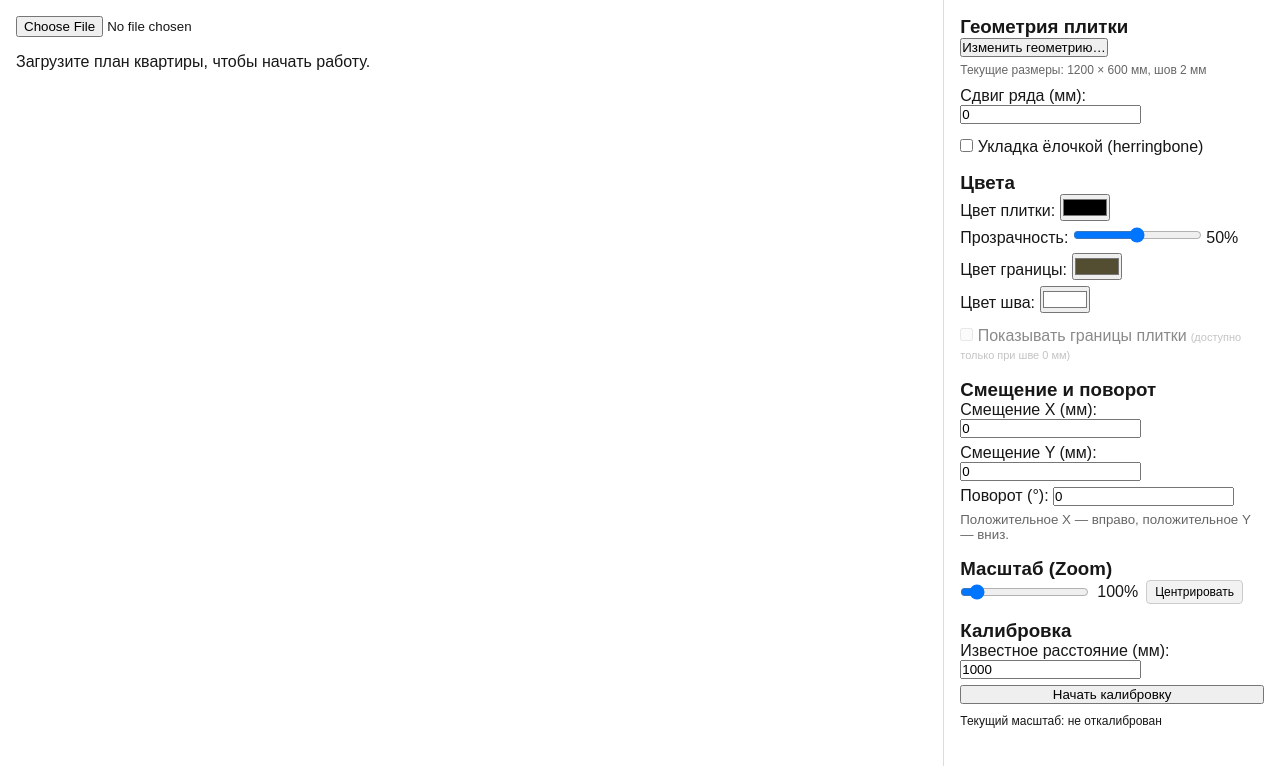
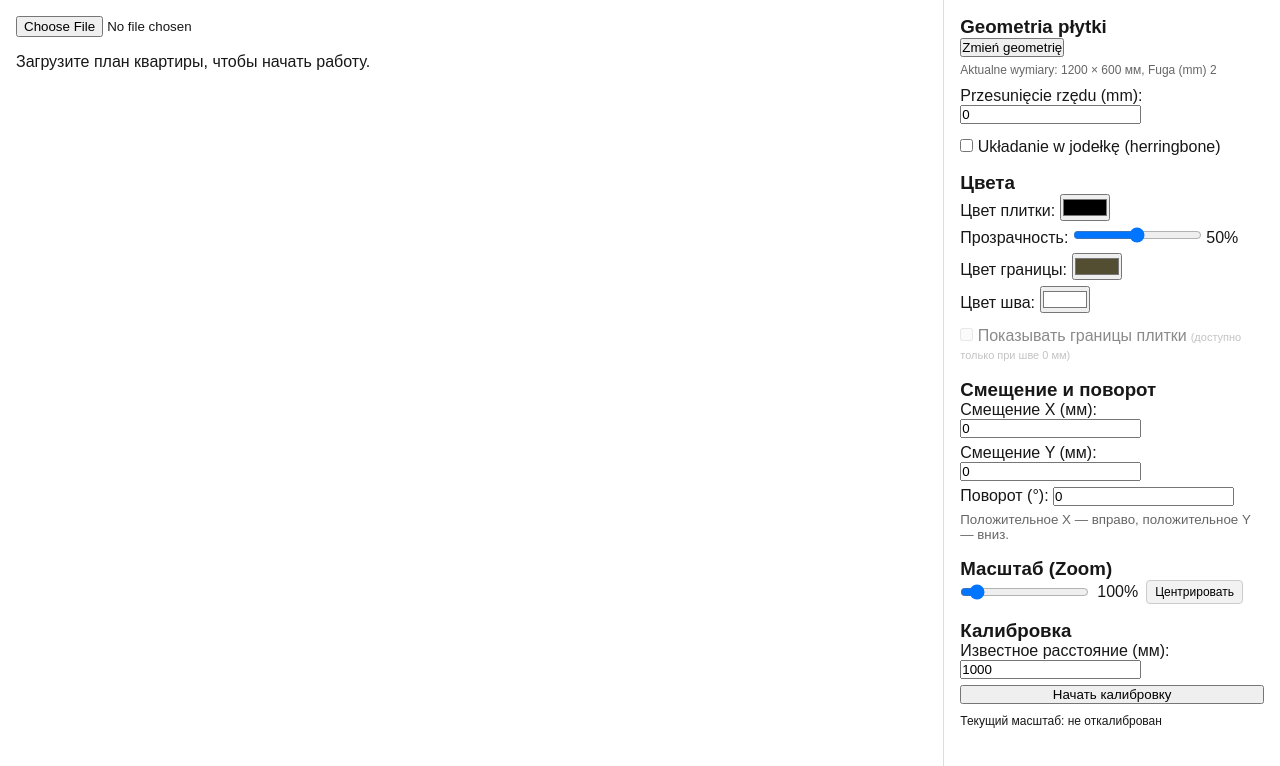
Before and after one commit to BuffonPLIT/tiles, a Next.js app: page / in a window 1280 px wide. Shown: the top 766 px of the page. Built offline with nearby package versions, Linux system fonts and the light colour scheme.

Commit message:
main: i18n

```diff
--- /dev/null
+++ b/i18n.js
@@ -0,0 +1,28 @@
+"use client";
+
+import i18n from "i18next";
+import { initReactI18next } from "react-i18next";
+import HttpBackend from "i18next-http-backend";
+
+// Default namespace
+export const defaultNS = "common";
+
+i18n
+  .use(HttpBackend)
+  .use(initReactI18next)
+  .init({
+    lng: "pl", // default UI language
+    fallbackLng: "pl", // fallback (if translation missing)
+    ns: [defaultNS],
+    defaultNS,
+
+    interpolation: {
+      escapeValue: false, // react already protects against XSS
+    },
+
+    backend: {
+      loadPath: "/locales/{{lng}}/{{ns}}.json",
+    },
+  });
+
+export default i18n;
--- /dev/null
+++ b/public/locales/pl/common.json
@@ -0,0 +1,8 @@
+{
+  "tile_geometry": "Geometria płytki",
+  "change_geometry": "Zmień geometrię",
+  "current_dimensions": "Aktualne wymiary",
+  "grout_mm": "Fuga (mm)",
+  "row_offset_mm": "Przesunięcie rzędu (mm)",
+  "herringbone": "Układanie w jodełkę"
+}
--- a/src/app/components/Sidebar.js
+++ b/src/app/components/Sidebar.js
@@ -1,6 +1,7 @@
 "use client";
 
 import React, { useState, useEffect } from "react";
+import { useTranslation } from "react-i18next";
 import PopupGeometryModal from "./PopupGeometryModal";
 
 function Sidebar({
@@ -14,6 +15,15 @@ function Sidebar({
   pxPerMm,
   onCenterView,
 }) {
+  const { t } = useTranslation();
+
+  // flag to avoid calling t() during SSR
+  const [isClient, setIsClient] = useState(false);
+
+  useEffect(() => {
+    setIsClient(true);
+  }, []);
+
   // Local copy of settings to reduce renders (debounced sync)
   const [localSettings, setLocalSettings] = useState(tileSettings);
 
@@ -43,6 +53,14 @@ function Sidebar({
     }));
   };
 
+  // helpers to render translated / fallback text
+  const txtTileGeometry = isClient ? t("tile_geometry") : "Геометрия плитки";
+  const txtChangeGeometry = isClient ? t("change_geometry") : "Изменить геометрию…";
+  const txtCurrentDimensions = isClient ? t("current_dimensions") : "Текущие размеры";
+  const txtGroutMm = isClient ? t("grout_mm") : "Шов (мм)";
+  const txtRowOffset = isClient ? t("row_offset_mm") : "Сдвиг ряда (мм)";
+  const txtHerringbone = isClient ? t("herringbone") : "Укладка ёлочкой";
+
   return (
     <>
       {/* Geometry popup */}
@@ -67,17 +85,17 @@ function Sidebar({
       {/*      TILE GEOMETRY (POPUP)    */}
       {/* ============================= */}
       <section>
-        <h3>Геометрия плитки</h3>
+        <h3>{txtTileGeometry}</h3>
 
-        <button onClick={() => setGeoModalOpen(true)}>Изменить геометрию…</button>
+        <button onClick={() => setGeoModalOpen(true)}>{txtChangeGeometry}</button>
 
         <div style={{ marginTop: 6, fontSize: 12, color: "#666" }}>
-          Текущие размеры: {localSettings.tileWidthMm} × {localSettings.tileLengthMm} мм, шов {localSettings.groutMm} мм
+          {txtCurrentDimensions}: {localSettings.tileWidthMm} × {localSettings.tileLengthMm} мм, {txtGroutMm} {localSettings.groutMm}
         </div>
 
         <div style={{ display: "flex", flexDirection: "column", gap: 6, marginTop: 10 }}>
           <label>
-            Сдвиг ряда (мм):{" "}
+            {txtRowOffset}:{" "}
             <input
               type="number"
               value={localSettings.rowOffsetMm ?? ""}
@@ -91,7 +109,7 @@ function Sidebar({
               checked={localSettings.pattern === "herringbone"}
               onChange={(e) => update("pattern", e.target.checked ? "herringbone" : "grid")}
             />{" "}
-            Укладка ёлочкой (herringbone)
+            {txtHerringbone} (herringbone)
           </label>
         </div>
       </section>
@@ -129,7 +147,6 @@ function Sidebar({
             Цвет шва: <input type="color" value={localSettings.groutColor} onChange={(e) => update("groutColor", e.target.value)} />
           </label>
 
-          {/* NEW: border visibility depends on grout thickness */}
           {(() => {
             const groutValue = localSettings.groutMm ?? 0;
             const canToggleBorder = groutValue <= 0;
--- a/src/app/layout.js
+++ b/src/app/layout.js
@@ -1,5 +1,10 @@
+"use client";
+
 import { Geist, Geist_Mono } from "next/font/google";
 import "./globals.css";
+
+// --- IMPORTANT: initialize i18n ---
+import "../../i18n";
 
 const geistSans = Geist({
   variable: "--font-geist-sans",
@@ -11,17 +16,10 @@ const geistMono = Geist_Mono({
   subsets: ["latin"],
 });
 
-export const metadata = {
-  title: "Create Next App",
-  description: "Generated by create next app",
-};
-
 export default function RootLayout({ children }) {
   return (
-    <html lang="en">
-      <body className={`${geistSans.variable} ${geistMono.variable}`}>
-        {children}
-      </body>
+    <html lang="pl">
+      <body className={`${geistSans.variable} ${geistMono.variable}`}>{children}</body>
     </html>
   );
 }
```
Also changed, not shown: package.json (+7 -1 lines), public/locales/by/common.json (added, +8 -0 lines), 1 other file (tests, documents, lock files or other folders).
